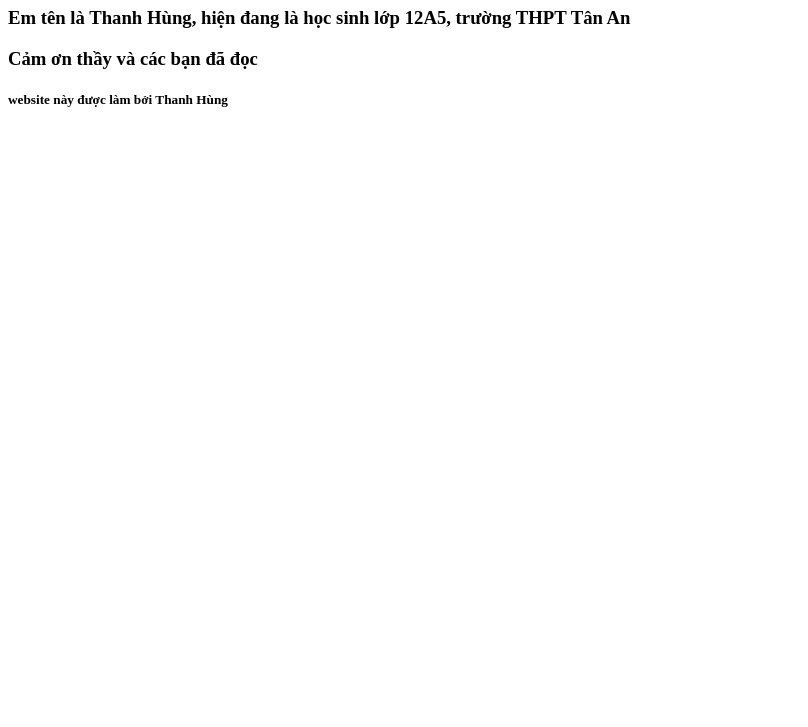
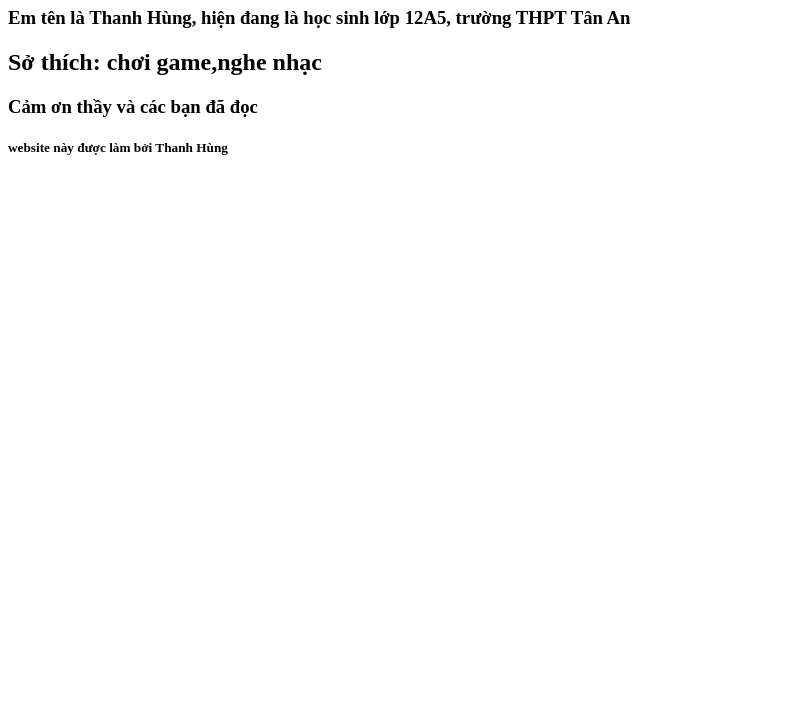
Before and after one commit to phuongyuti/thanhhung, a plain HTML site: page index.html in a window 1280 px wide. Shown: the part 73-800 px from the top of the page, without its empty margins (0-808 px from the left). Drawn offline with Linux system fonts and the light colour scheme.

Commit message:
Update index.html

```diff
--- a/index.html
+++ b/index.html
@@ -8,6 +8,7 @@
 </header>
 <body>
 <h3>Em tên là Thanh Hùng, hiện đang là học sinh lớp 12A5, trường THPT Tân An</h3>
+<h2> Sở thích: chơi game,nghe nhạc</h2>
 </body>
 <footer>
 <h3>Cảm ơn thầy và các bạn đã đọc</h3>
```
